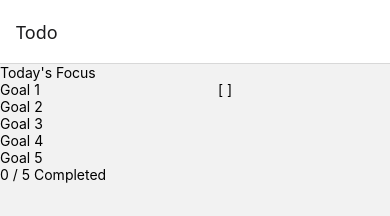
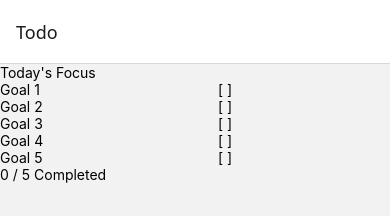
Before and after one commit to Sanjay17u/RNFirebaseTodo, a React Native app: screen /Todo in a window 390 px wide. Shown: the top 216 px of the page. Built offline with nearby package versions, Linux system fonts and the light colour scheme.

Commit message:
progress working

```diff
--- a/src/screens/TodoScreen.tsx
+++ b/src/screens/TodoScreen.tsx
@@ -17,6 +17,14 @@ function TodoScreen() {
     const [goal4Completed, setGoal4Completed] = useState(false)
     const [goal5Completed, setGoal5Completed] = useState(false)
 
+
+    const completedCount =
+  (goal1Completed ? 1 : 0) +
+  (goal2Completed ? 1 : 0) +
+  (goal3Completed ? 1 : 0) +
+  (goal4Completed ? 1 : 0) +
+  (goal5Completed ? 1 : 0)
+
     return (
         <>
             <View>
@@ -33,13 +41,58 @@ function TodoScreen() {
                         <Text>{goal1Completed ? "✓" : "[ ]"}</Text>
                     </Pressable>
                     </View>
+                    <View style={Styles.Goal_2}>
 
-                    <TextInput value={goal2} onChangeText={setGoal2} placeholder="Goal 2" />
-                    <TextInput value={goal3} onChangeText={setGoal3} placeholder="Goal 3" />
-                    <TextInput value={goal4} onChangeText={setGoal4} placeholder="Goal 4" />
-                    <TextInput value={goal5} onChangeText={setGoal5} placeholder="Goal 5" />
+                      <TextInput
+                        value={goal2}
+                        onChangeText={setGoal2}
+                        placeholder="Goal 2"
+                    />
 
-                <Text>0 / 5 Completed</Text>
+                    <Pressable onPress={() => setGoal2Completed(!goal2Completed)}>
+                        <Text>{goal2Completed ? "✓" : "[ ]"}</Text>
+                    </Pressable>
+                    </View>
+                    <View style={Styles.Goal_3}>
+
+                      <TextInput
+                        value={goal3}
+                        onChangeText={setGoal3}
+                        placeholder="Goal 3"
+                    />
+
+                    <Pressable onPress={() => setGoal3Completed(!goal3Completed)}>
+                        <Text>{goal3Completed ? "✓" : "[ ]"}</Text>
+                    </Pressable>
+                    </View>
+                    <View style={Styles.Goal_4}>
+
+                      <TextInput
+                        value={goal4}
+                        onChangeText={setGoal4}
+                        placeholder="Goal 4"
+                    />
+
+                    <Pressable onPress={() => setGoal4Completed(!goal4Completed)}>
+                        <Text>{goal4Completed ? "✓" : "[ ]"}</Text>
+                    </Pressable>
+                    </View>
+                    <View style={Styles.Goal_5}>
+
+                      <TextInput
+                        value={goal5}
+                        onChangeText={setGoal5}
+                        placeholder="Goal 5"
+                    />
+
+                    <Pressable onPress={() => setGoal5Completed(!goal5Completed)}>
+                        <Text>{goal5Completed ? "✓" : "[ ]"}</Text>
+                    </Pressable>
+                    </View>
+
+
+
+                <Text>{completedCount} / 5 Completed</Text>
             </View>
         </>
     )
@@ -52,5 +105,21 @@ const Styles = StyleSheet.create({
     Goal_1: {
         flexDirection: 'row',
         alignItems: 'center'
-    }
+    },
+    Goal_2: {
+        flexDirection: 'row',
+        alignItems: 'center'
+    },
+    Goal_3: {
+        flexDirection: 'row',
+        alignItems: 'center'
+    },
+    Goal_4: {
+        flexDirection: 'row',
+        alignItems: 'center'
+    },
+    Goal_5: {
+        flexDirection: 'row',
+        alignItems: 'center'
+    },
 })
```
